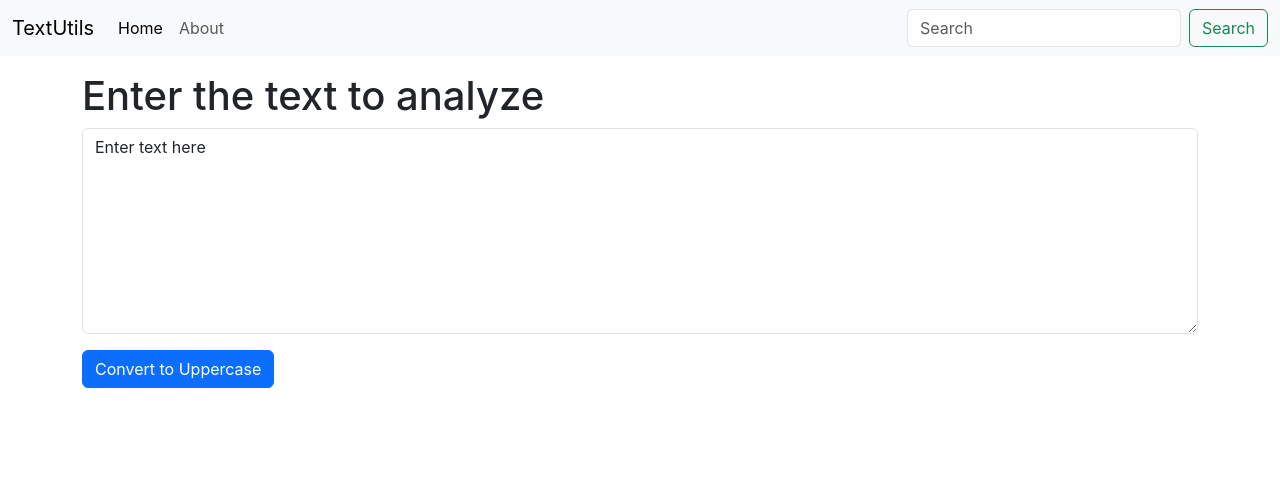
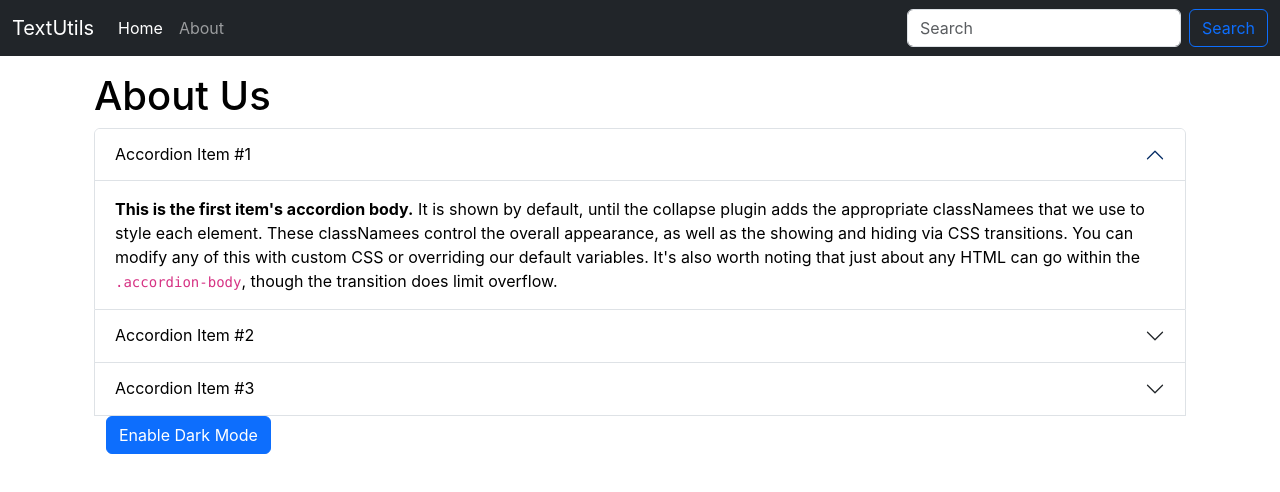
Before and after one commit to ImbisatUlHaque/TextUtilsReact, a React (Create React App) app: page / in a window 1280 px wide. Shown: the top 492 px of the page. Built offline with nearby package versions, Linux system fonts and the light colour scheme.

Commit message:
Added Dark mode feature in About.js

```diff
--- a/src/App.js
+++ b/src/App.js
@@ -1,6 +1,7 @@
 import './App.css';
+import About from './component/About';
 import Navbar from './component/Navbar';
-import TextForm from './component/TextForm';
+// import TextForm from './component/TextForm';
 
 function App() {
   return (
@@ -8,7 +9,9 @@
       {/* <Navbar  /> */}
       <Navbar title="TextUtils" />
       <div className="container  my-3">
-        <TextForm heading="Enter the text to analyze" />
+        {/* <TextForm heading="Enter the text to analyze" /> */}
+
+        <About/>
 
       </div>
     </>
--- /dev/null
+++ b/src/component/About.js
@@ -0,0 +1,73 @@
+import React, { useState } from 'react'
+
+export default function About() {
+    const [myStyle, setMyStyle] = useState({
+        color: 'black',
+        backgroundColor: 'white'
+    });
+
+    const [btnText, setBtnText] = useState("Enable Dark Mode");
+    const toggleStyle = () => {
+        if (myStyle.color === 'white') {
+            setMyStyle({
+                color: 'black',
+                backgroundColor: 'white'
+            })
+            setBtnText('Enable Light Mode')
+        } else {
+            setMyStyle({
+                color: 'white',
+                backgroundColor: 'black'
+            })
+            setBtnText('Enable Dark Mode')
+        }
+    }
+    return (
+        <div>
+            <div className="container" style={myStyle}>
+                <h1>About Us</h1>
+                <div className="accordion" id="accordionExample">
+                    <div className="accordion-item">
+                        <h2 className="accordion-header">
+                            <button className="accordion-button" style={myStyle} type="button" data-bs-toggle="collapse" data-bs-target="#collapseOne" aria-expanded="true" aria-controls="collapseOne">
+                                Accordion Item #1
+                            </button>
+                        </h2>
+                        <div id="collapseOne" className="accordion-collapse collapse show" data-bs-parent="#accordionExample">
+                            <div className="accordion-body" style={myStyle}>
+                                <strong>This is the first item's accordion body.</strong> It is shown by default, until the collapse plugin adds the appropriate classNamees that we use to style each element. These classNamees control the overall appearance, as well as the showing and hiding via CSS transitions. You can modify any of this with custom CSS or overriding our default variables. It's also worth noting that just about any HTML can go within the <code>.accordion-body</code>, though the transition does limit overflow.
+                            </div>
+                        </div>
+                    </div>
+                    <div className="accordion-item">
+                        <h2 className="accordion-header">
+                            <button className="accordion-button collapsed" style={myStyle} type="button" data-bs-toggle="collapse" data-bs-target="#collapseTwo" aria-expanded="false" aria-controls="collapseTwo">
+                                Accordion Item #2
+                            </button>
+                        </h2>
+                        <div id="collapseTwo" className="accordion-collapse collapse" data-bs-parent="#accordionExample">
+                            <div className="accordion-body" style={myStyle}>
+                                <strong>This is the second item's accordion body.</strong> It is hidden by default, until the collapse plugin adds the appropriate classNamees that we use to style each element. These classNamees control the overall appearance, as well as the showing and hiding via CSS transitions. You can modify any of this with custom CSS or overriding our default variables. It's also worth noting that just about any HTML can go within the <code>.accordion-body</code>, though the transition does limit overflow.
+                            </div>
+                        </div>
+                    </div>
+                    <div className="accordion-item">
+                        <h2 className="accordion-header">
+                            <button className="accordion-button collapsed" style={myStyle} type="button" data-bs-toggle="collapse" data-bs-target="#collapseThree" aria-expanded="false" aria-controls="collapseThree">
+                                Accordion Item #3
+                            </button>
+                        </h2>
+                        <div id="collapseThree" className="accordion-collapse collapse" data-bs-parent="#accordionExample">
+                            <div className="accordion-body" style={myStyle}>
+                                <strong>This is the third item's accordion body.</strong> It is hidden by default, until the collapse plugin adds the appropriate classNamees that we use to style each element. These classNamees control the overall appearance, as well as the showing and hiding via CSS transitions. You can modify any of this with custom CSS or overriding our default variables. It's also worth noting that just about any HTML can go within the <code>.accordion-body</code>, though the transition does limit overflow.
+                            </div>
+                        </div>
+                    </div>
+                    <div className="container">
+                        <button onClick={toggleStyle} className="btn btn-primary">{btnText}</button>
+                    </div>
+                </div>
+            </div>
+        </div>
+    )
+}
--- a/src/component/Navbar.js
+++ b/src/component/Navbar.js
@@ -4,7 +4,7 @@
 
 export default function Navbar(props) {
     return (
-        <nav className="navbar navbar-expand-lg bg-body-tertiary">
+        <nav className="navbar navbar-expand-lg navbar-dark bg-dark">
             <div className="container-fluid">
                 <a className="navbar-brand" href="/">{props.title}</a>
                 <button className="navbar-toggler" type="button" data-bs-toggle="collapse" data-bs-target="#navbarSupportedContent" aria-controls="navbarSupportedContent" aria-expanded="false" aria-label="Toggle navigation">
@@ -21,7 +21,7 @@
                     </ul>
                     <form className="d-flex" role="search">
                         <input className="form-control me-2" type="search" placeholder="Search" aria-label="Search" />
-                        <button className="btn btn-outline-success" type="submit">Search</button>
+                        <button className="btn btn-outline-primary" type="submit">Search</button>
                     </form>
                 </div>
             </div>
--- a/src/component/TextForm.js
+++ b/src/component/TextForm.js
@@ -8,17 +8,32 @@
         setText(newText);
     }
 
+    const handleLoClick = () => {
+        let newText = text.toLowerCase();
+        setText(newText);
+    }
+
     const handleOnChange = (event) => {
         setText(event.target.value);
     }
 
     return (
+        <>
         <div>
             <h1>{props.heading}</h1>
             <div className="mb-3">
                 <textarea className="form-control" value={text} onChange={handleOnChange} id="myBox" rows="8"></textarea>
             </div>
             <button className="btn btn-primary" onClick={handleUpClick}>Convert to Uppercase</button>
+            <button className="btn btn-primary mx-2" onClick={handleLoClick}>Convert to Lowercase</button>
         </div>
+        <div className="container my-3">
+            <h1>Your Text Summary</h1>
+            <p>{text.split(" ").length} words and {text.length} Character</p>
+            <p>{0.008 * text.split(" ").length} Minutes to read</p>
+            <h2>Preview</h2>
+            <p>{text}</p>
+        </div>
+        </>
     )
 }
```
